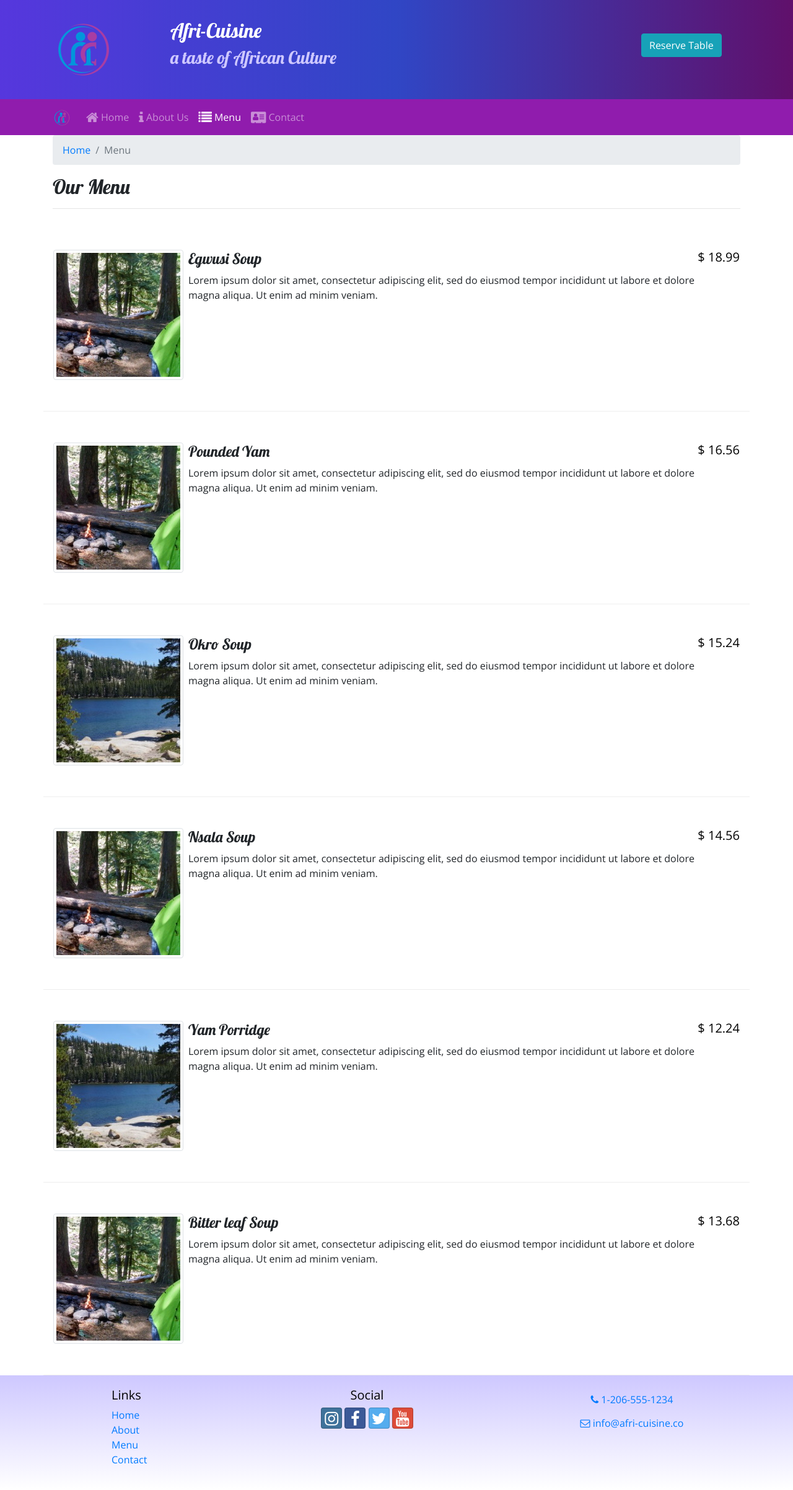
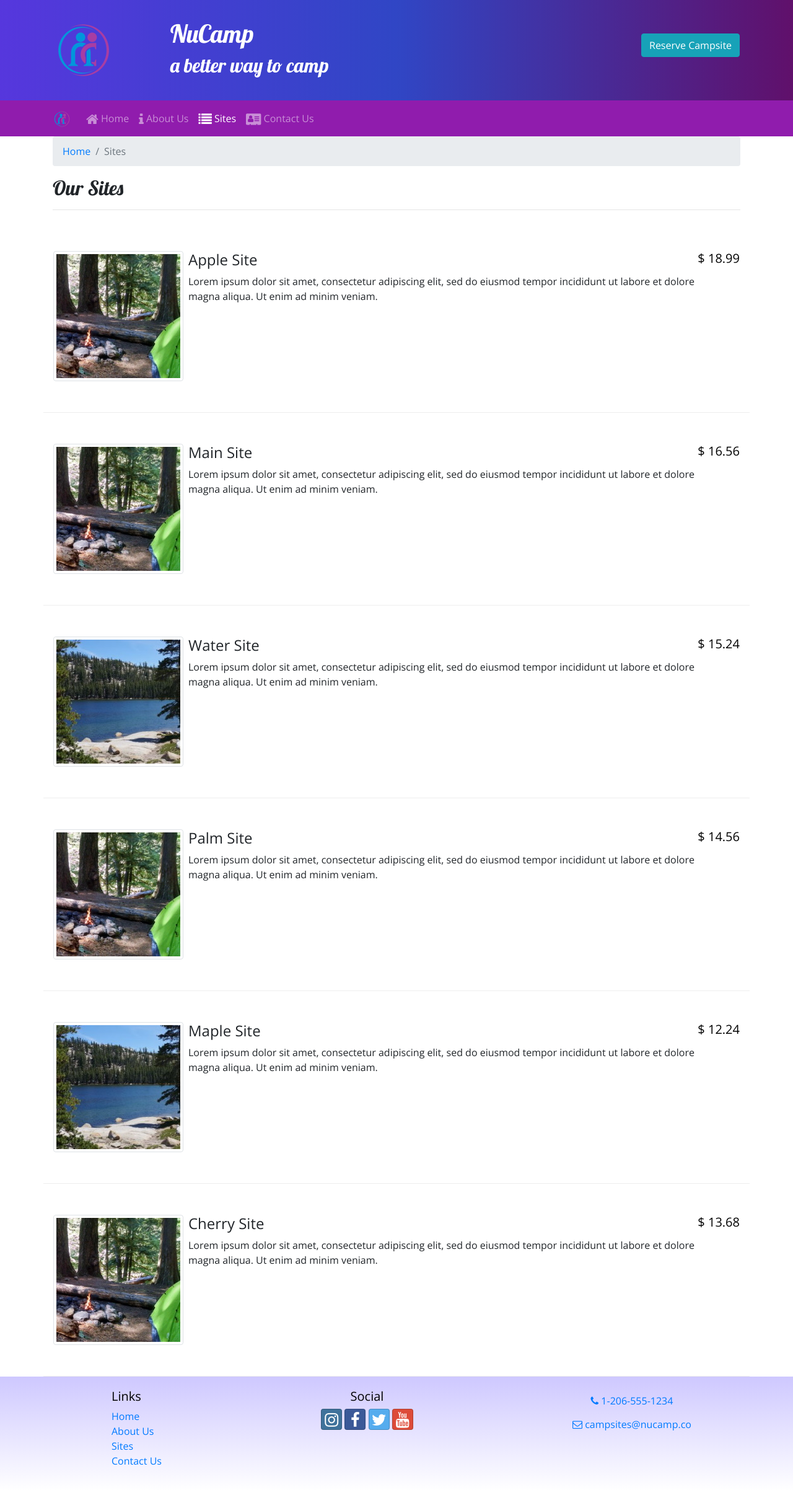
Before and after one commit to samchidi2005/nucampsite, a website: page sites.html in a window 1280 px wide. Shown: the whole page at 62% size. Drawn offline with nearby package versions, Linux system fonts and the light colour scheme; files whose address does not match are found by name.

Commit message:
updated git error

```diff
--- a/css/styles.css
+++ b/css/styles.css
@@ -2,7 +2,7 @@ body {
   /* If browser fails to load "Open Sans", then it will use "sans-serif" */
   font-family: "Open Sans", sans-serif; }
 
-h1, h2, h3, h4 {
+h1, h2, h3 {
   /* Apply these Lobster and cursive to these three html elements */
   font-family: "Lobster", cursive; }
 
@@ -23,9 +23,9 @@ header {
     p  {
         color: $color-secondary;
     }
-}
+} */
 
-*/
+
 .site-footer {
   background-image: linear-gradient(#CEC8FF, white);
   padding: 20px 0px; }
--- a/menu.html
+++ b/sites.html
@@ -13,7 +13,7 @@
     <!-- endbuild -->
     <link rel="stylesheet" href="https://fonts.googleapis.com/css?family=Lobster|Open+Sans" />
 
-    <title>Afri-Cuisine: A Taste of African Culture</title>
+    <title>Nucamp: A Better Way To Camp</title>
 </head>
 
 <body>
@@ -26,11 +26,11 @@
                    <img src="img/logo.png" class="img-fluid" />
                 </div>
                 <div class="col">
-                    <h2>Afri-Cuisine</h2>
-                    <h3>a taste of African Culture</h3>
+                    <h1>NuCamp</h1>
+                    <h2>a better way to camp</h2>
                 </div>
                 <div class="col-md-4 col-xl-2 mt-4">
-                    <button type="button" class="btn btn-info" id="reserveButton">Reserve Table</button>
+                    <button type="button" class="btn btn-info" id="reserveButton">Reserve Campsite</button>
                 </div>
             </div>
         </div>
@@ -41,7 +41,7 @@
             <div class="modal-content">
                 <div class="modal-header bg-info text-white">
                     <h3 class="modal-title">Reserve a Campsite</h3>
-                    <button type="button" class="close" id="closeButton">&times;</button>
+                    <button type="button" class="close" data-dismiss="modal">&times;</button>
                 </div>
                 <div class="modal-body">
                     <div class="container-fluid">
@@ -101,8 +101,8 @@
                 <ul class="navbar-nav">
                     <li class="nav-item"><a class="nav-link" href="index.html"><i class="fa fa-home fa-lg"></i> Home</a></li>
                     <li class="nav-item"><a class="nav-link" href="aboutus.html"><i class="fa fa-info fa-lg"></i> About Us</a></li>
-                    <li class="nav-item active"><a class="nav-link" href="#"><i class="fa fa-list fa-lg"></i> Menu</a></li>
-                    <li class="nav-item"><a class="nav-link" href="contactus.html"><i class="fa fa-address-card fa-lg"></i> Contact</a></li>
+                    <li class="nav-item active"><a class="nav-link" href="#"><i class="fa fa-list fa-lg"></i> Sites</a></li>
+                    <li class="nav-item"><a class="nav-link" href="contactus.html"><i class="fa fa-address-card fa-lg"></i> Contact Us</a></li>
                 </ul>
             </div>
         </div>
@@ -117,9 +117,9 @@
                     the home page. -->
                     <li class="breadcrumb-item"><a href="index.html">Home</a></li>
                     <!-- make sure to mark the current page with active class -->
-                    <li class="breadcrumb-item active">Menu</li>
+                    <li class="breadcrumb-item active">Sites</li>
                 </ol>
-               <h2>Our Menu</h2>
+               <h2>Our Sites</h2>
                <hr />
             </div>
         </div>
@@ -129,7 +129,7 @@
             <div class="media">
                 <img class="d-flex mr-2 ml-3 img-thumbnail" src="img/breadcrumb-trail-thumb.jpg" alt="Breadcrumb Trail thumbnail" />
                 <div class="media-body align-self-start">
-                    <h4>Egwusi Soup</h4>
+                    <h4>Apple Site</h4>
                         <!-- We use "d-none d-sm-block" bootstrap responsive class to hide the contents of "p" elements only on extra small screens sizes -->
                     <p>Lorem ipsum dolor sit amet, consectetur adipiscing elit, sed do eiusmod tempor incididunt ut labore et dolore magna aliqua. Ut enim ad minim veniam.</p>
                 </div>
@@ -149,7 +149,7 @@
             <div class="media">
                 <img class="d-flex mr-2 ml-3 img-thumbnail" src="img/breadcrumb-trail-thumb.jpg" alt="Breadcrumb Trail thumbnail" />
                 <div class="media-body align-self-start">
-                    <h4>Pounded Yam</h4>
+                    <h4>Main Site</h4>
                         <!-- We use "d-none d-sm-block" bootstrap responsive class to hide the contents of "p" elements only on extra small screens sizes -->
                     <p>Lorem ipsum dolor sit amet, consectetur adipiscing elit, sed do eiusmod tempor incididunt ut labore et dolore magna aliqua. Ut enim ad minim veniam.</p>
                 </div>
@@ -169,7 +169,7 @@
                 <div class="media">
                     <img class="d-flex mr-2 ml-3 img-thumbnail" src="img/react-lake-thumb.jpg" alt="React Lake Campground" />
                     <div class="media-body align-self-start">
-                        <h4>Okro Soup</h4>
+                        <h4>Water Site</h4>
                         <p>Lorem ipsum dolor sit amet, consectetur adipiscing elit, sed do eiusmod tempor incididunt ut labore et dolore magna aliqua. Ut enim ad minim veniam.</p>
                     </div>
                     <div class="mr-3">
@@ -186,7 +186,7 @@
             <div class="media">
                 <img class="d-flex mr-2 ml-3 img-thumbnail" src="img/breadcrumb-trail-thumb.jpg" alt="Breadcrumb Trail thumbnail" />
                 <div class="media-body align-self-start">
-                    <h4>Nsala Soup</h4>
+                    <h4>Palm Site</h4>
                         <!-- We use "d-none d-sm-block" bootstrap responsive class to hide the contents of "p" elements only on extra small screens sizes -->
                     <p>Lorem ipsum dolor sit amet, consectetur adipiscing elit, sed do eiusmod tempor incididunt ut labore et dolore magna aliqua. Ut enim ad minim veniam.</p>
                 </div>
@@ -206,7 +206,7 @@
                 <div class="media">
                     <img class="d-flex mr-2 ml-3 img-thumbnail" src="img/react-lake-thumb.jpg" alt="React Lake Campground" />
                     <div class="media-body align-self-start">
-                        <h4>Yam Porridge</h4>
+                        <h4>Maple Site</h4>
                         <p>Lorem ipsum dolor sit amet, consectetur adipiscing elit, sed do eiusmod tempor incididunt ut labore et dolore magna aliqua. Ut enim ad minim veniam.</p>
                     </div>
                     <div class="mr-3">
@@ -223,7 +223,7 @@
          <div class="media">
              <img class="d-flex mr-2 ml-3 img-thumbnail" src="img/breadcrumb-trail-thumb.jpg" alt="Breadcrumb Trail thumbnail" />
              <div class="media-body align-self-start">
-                 <h4>Bitter leaf Soup</h4>
+                 <h4>Cherry Site</h4>
                      <!-- We use "d-none d-sm-block" bootstrap responsive class to hide the contents of "p" elements only on extra small screens sizes -->
                  <p>Lorem ipsum dolor sit amet, consectetur adipiscing elit, sed do eiusmod tempor incididunt ut labore et dolore magna aliqua. Ut enim ad minim veniam.</p>
              </div>
@@ -243,9 +243,9 @@
                     <h5>Links</h5>
                     <ul class="list-unstyled">
                         <li><a href="index.html">Home</a></li>
-                        <li><a href="aboutus.html">About</a></li>
-                        <li><a href="#">Menu</a></li>
-                        <li><a href="contactus.html">Contact</a></li>
+                        <li><a href="aboutus.html">About Us</a></li>
+                        <li><a href="#">Sites</a></li>
+                        <li><a href="contactus.html">Contact Us</a></li>
                     </ul>
                 </div>
                 <div class="col-6 col-sm-5 text-center">
@@ -262,7 +262,7 @@
                 </div>
                 <div class="col-sm-4 text-center">
                     <a role="button" class="btn btn-link" href="tel:+12065551234"><i class="fa fa-phone"></i> 1-206-555-1234</a><br />
-                    <a role="button" class="btn btn-link" href="mailto:campsites@nucamp.co"><i class="fa fa-envelope-o"></i> info@afri-cuisine.co</a>
+                    <a role="button" class="btn btn-link" href="mailto:campsites@nucamp.co"><i class="fa fa-envelope-o"></i> campsites@nucamp.co</a>
                 </div>
             </div>
         </div>
```
Also changed, not shown: aboutus.html (+5 -5 lines), contactus.html (+8 -8 lines), index.html (+11 -11 lines).
